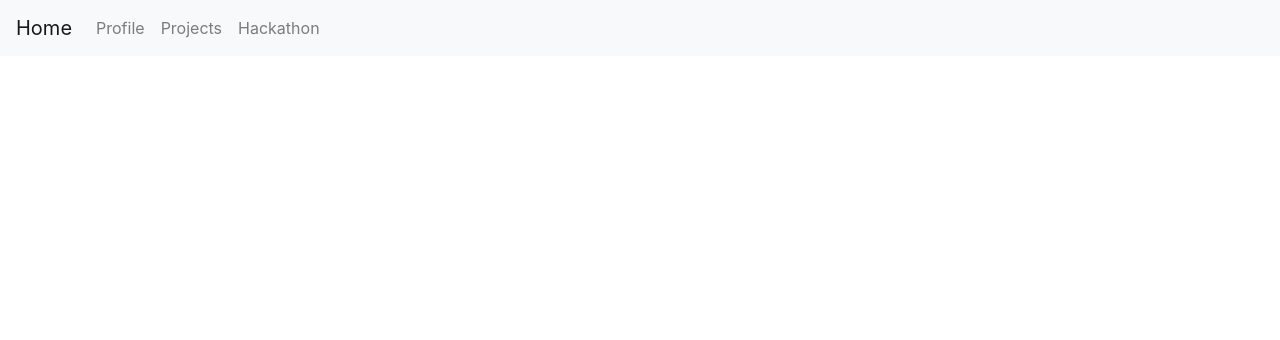
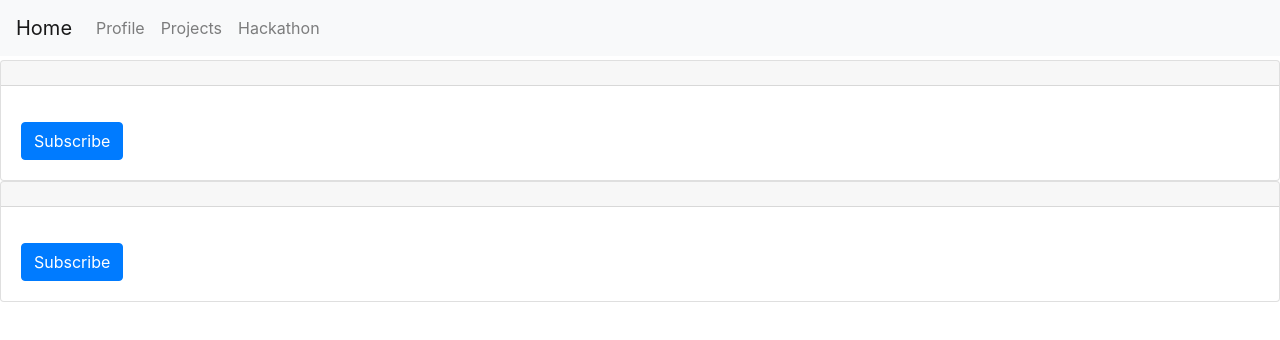
Before and after one commit to sjh5888/UMBC_Hackathon, a React (Create React App) app in the folder frontend/: page /hackathon in a window 1280 px wide. Shown: the top 340 px of the page. Built offline with nearby package versions, Linux system fonts and the light colour scheme.

Commit message:
changed json

```diff
--- a/frontend/src/App.js
+++ b/frontend/src/App.js
@@ -3,12 +3,14 @@ import './assets/style.css';
 
 import Navigation from './nav/Navigation';
 import Routes from './nav/Routes';
+import GroupCard from './body/home/groupComponent/GroupCard';
 
 function App() {
   return (
     <div className="wrapper">
       <Navigation />
       <Routes />
+      <GroupCard />
     </div>
   );
 }
--- a/frontend/src/body/hackathon/Hackathon.js
+++ b/frontend/src/body/hackathon/Hackathon.js
@@ -1,9 +1,10 @@
 import React from 'react';
+import HackathonCard from './HackathonCard'
 
 function Hackathon() {
   return (
     <div className="hackathon">
-
+        <HackathonCard />
     </div>
   );
 }
--- /dev/null
+++ b/frontend/src/body/hackathon/HackathonCard.js
@@ -0,0 +1,57 @@
+import React from 'react'
+import {Card, Button} from 'react-bootstrap'
+import 'bootstrap/dist/css/bootstrap.min.css'
+
+class HackathonCard extends React.Component{
+
+  constructor(){
+    super()
+    this.handleClick = this.handleClick.bind(this)
+
+    this.state = {
+
+        "id" : "90099eff20b3b5b5ac415eb410d28f32",
+        "groupName" : "2AM@Dennys",
+        "hackathonId" : "98769d94f3bc210559c96e684fe815ff",
+        "projectId" : "cc5b8e3f1a9cd932c262a8e57c1afbe1",
+        "creator" : "6ed61d4b80bb0f81937b32418e98adca",
+        "team" :
+        ["6ed61d4b80bb0f81937b32418e98adca",
+          "93bdb73b49e88b5ce23da0509da1b8ac",
+          "da41bceff97b1cf96078ffb249b3d66e",
+          "35af5e85ffaa87ee99ccba513bfd3ed7"],
+        "subscriptions" :
+        ["6ed61d4b80bb0f81937b32418e98adca",
+          "93bdb73b49e88b5ce23da0509da1b8ac",
+          "da41bceff97b1cf96078ffb249b3d66e",
+          "35af5e85ffaa87ee99ccba513bfd3ed7"]
+      }
+    }
+
+
+  handleClick() {
+    this.setState(prevState => ({
+      isSubscribed: !prevState.isSubscribed
+
+    }));
+    console.log(" Hackathon Clicked ")
+  }
+
+  render(props){
+    return(
+      <Card>
+        <Card.Header as="h5">{this.props.hackathonName}</Card.Header>
+        <Card.Body>
+            <Card.Text>
+              <p>{this.props.date}</p>
+            </Card.Text>
+            <Button onClick={this.handleClick}>
+              Subscribe
+            </Button>
+        </Card.Body>
+      </Card>
+    )
+  }
+}
+
+export default HackathonCard
--- a/frontend/src/body/home/groupComponent/GroupCard.js
+++ b/frontend/src/body/home/groupComponent/GroupCard.js
@@ -1,9 +1,27 @@
 import React from 'react'
-import {Card} from 'react-bootstrap'
+import {Card, Button} from 'react-bootstrap'
 import {Link} from 'react-router-dom'
 import 'bootstrap/dist/css/bootstrap.min.css'
 
 class GroupCard extends React.Component{
+  constructor(){
+    super()
+    this.handleClick = this.handleClick.bind(this)
+
+    this.state = {
+      userId : "6ed61d4b80bb0f81937b32418e98adca",
+      isSubscribed: false
+    }
+  }
+
+  handleClick() {
+    this.setState(prevState => ({
+      isSubscribed: !prevState.isSubscribed
+
+    }));
+    console.log(" Subscribe clicked")
+  }
+
   render(props){
     return(
       <Card>
@@ -13,9 +31,9 @@ class GroupCard extends React.Component{
             <Card.Text>
               <p>{this.props.description}</p>
             </Card.Text>
-            <span>
-            <Link to="/login" >Click to login</Link>
-            </span>
+            <Button onClick={this.handleClick}>
+              Subscribe
+            </Button>
         </Card.Body>
       </Card>
     )
--- a/frontend/src/data/group_data.json
+++ b/frontend/src/data/group_data.json
@@ -1,5 +1,6 @@
 [{
   "id" : "90099eff20b3b5b5ac415eb410d28f32",
+  "groupName" : "2AM@Dennys",
   "hackathonId" : "98769d94f3bc210559c96e684fe815ff",
   "projectId" : "cc5b8e3f1a9cd932c262a8e57c1afbe1",
   "creator" : "6ed61d4b80bb0f81937b32418e98adca",
```
Also changed, not shown: 2 other files (tests, documents, lock files or other folders).
